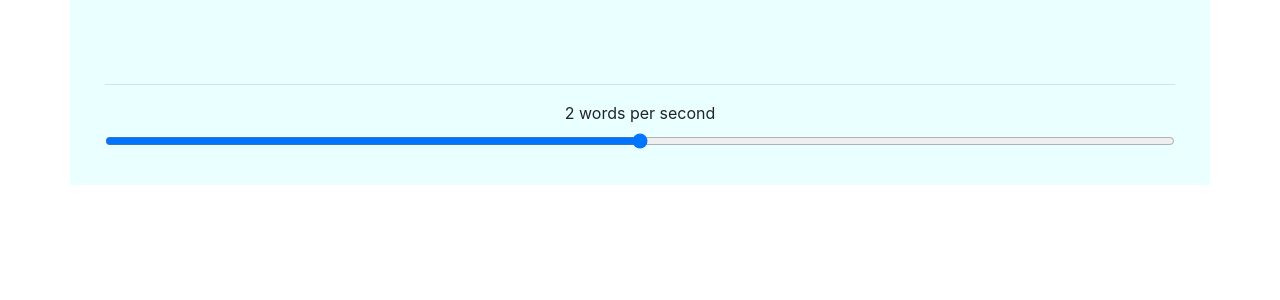
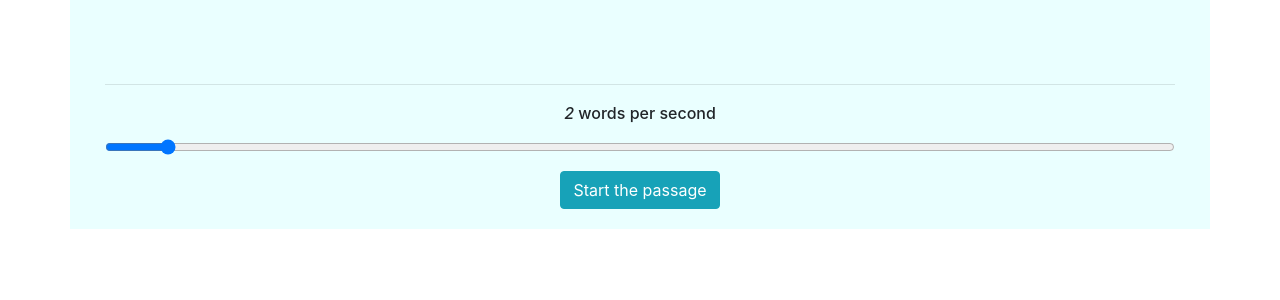
Before and after one commit to vishal9565/speed_reading, a Python web app: template app/web/pages/template/passage.html in a window 1280 px wide. Shown: the part 82-382 px from the top of the page. Run offline with Jinja, Linux system fonts and the light colour scheme; the template is opened without the code that fills it, so the values that code supplies are empty; some libraries are stand-ins or nearby versions.

Commit message:
slider and text working correctly

```diff
--- a/app/controllers/passage.py
+++ b/app/controllers/passage.py
@@ -23,6 +23,6 @@ passage = Blueprint(name="passage", import_name=__name__)
 
 @passage.route("/passage")
 def get_passage():
-    passage = Passage.query.filter(Passage.id == 1 and Passage.paragraph_id == 2).first()
+    passage = Passage.query.filter(Passage.id == 1 and Passage.paragraph_id == 2).all()
     print(type(passage))
     return render_template("template/passage.html", passage=passage)
--- a/app/web/pages/template/passage.html
+++ b/app/web/pages/template/passage.html
@@ -1,20 +1,33 @@
 {% extends "template/welcome.html" %}
 
 {% block passage_block %}
+
     <div class="card-body">
         <div>
             <h6 id="Passage" class="text-center font-weight-bold blue-text mt-3 mb-4 pb-4"></h6>
         </div>
         <hr>
-        <div class="text-md-center">
-            <form>
-                <div class="form-group ">
-                    <label for="formControlRange" id="words"> 2  words per second</label>
-                    <input type="range" class="form-control-range" id="words_per_sec">
+        <div class="text-md-center" id="slider-option">
 
-                </div>
-            </form>
+            <div class="form-group ">
+                <label for="formControlRange" id="words">
+                    <h6>
+                        <i id="words_per_sec">2</i> words per second
+
+                    </h6>
+
+                </label>
+                <input type="range" class="form-control-range" id="slider" min="1" max="20" value="2">
+            </div>
+            <div>
+                <button type="button" class="btn btn-info" id="start the passage">Start the passage</button>
+            </div>
         </div>
+
+    </div>
+
+    <div>
+        <h6 id="all_text"></h6>
     </div>
 
 
@@ -30,29 +43,40 @@
         paragraph = paragraph.split(" ");
         {#Setting the word length to be show at every sec #}
         {#get the slider#}
-        var slider = document.getElementById("words_per_sec");
-        var word = document.getElementById("words");
-        slider.ondrag = function(ev) {
-            console.log(ev);
-            word.innerHTML = ev.valueOf() + word.innerText.slice(1, word.innerText.length);
+        var slider = document.getElementById("slider");
+
+        var start_passage = document.getElementById('start the passage');
+        {#setting the text of the slider#}
+        slider.onclick = function () {
+
+            document.getElementById('words_per_sec').innerText = document.getElementById('slider').value
         };
-        {#todo :  set the time and read every one sec#}
+        {# set value to number of words #}
+        var word = 0;
+        var len = 2;
 
-        word = 0;
-        len = 4;
         function next_words(ind, len) {
             setTimeout(function () {
                 passage_container.innerHTML = paragraph.slice(word, word + len).join(" ");
 
                 word += len;
                 if (word < paragraph.length) {
-                    next_words(0,len)
+                    next_words(0, len)
                 }
             }, 500);
 
         }
 
-        next_words(0, len);
+        start_passage.onclick = function () {
+            word = 0;
+
+            len = parseInt(document.getElementById('slider').value);
+            start_passage.innerHTML = "Start Again";
+            next_words(0, len);
+
+        };
+
+
 
 
     </script>
```
